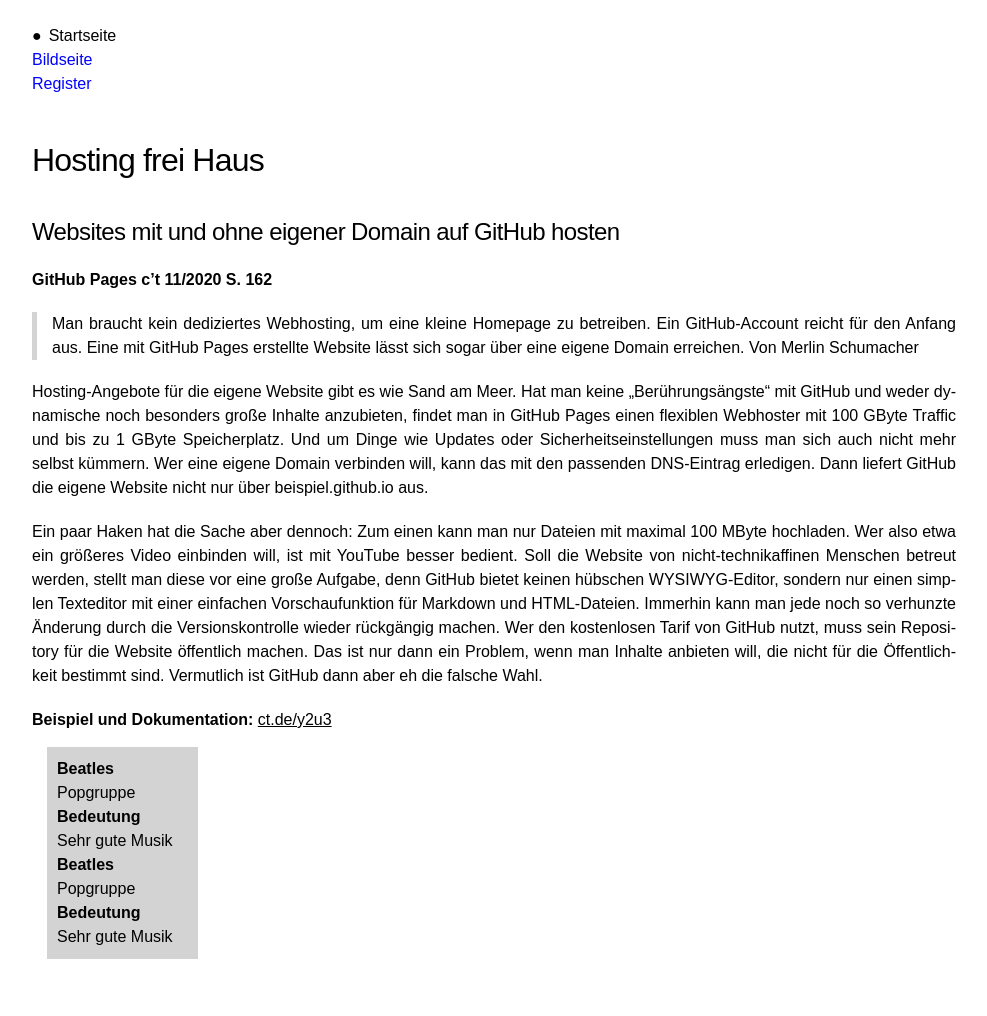
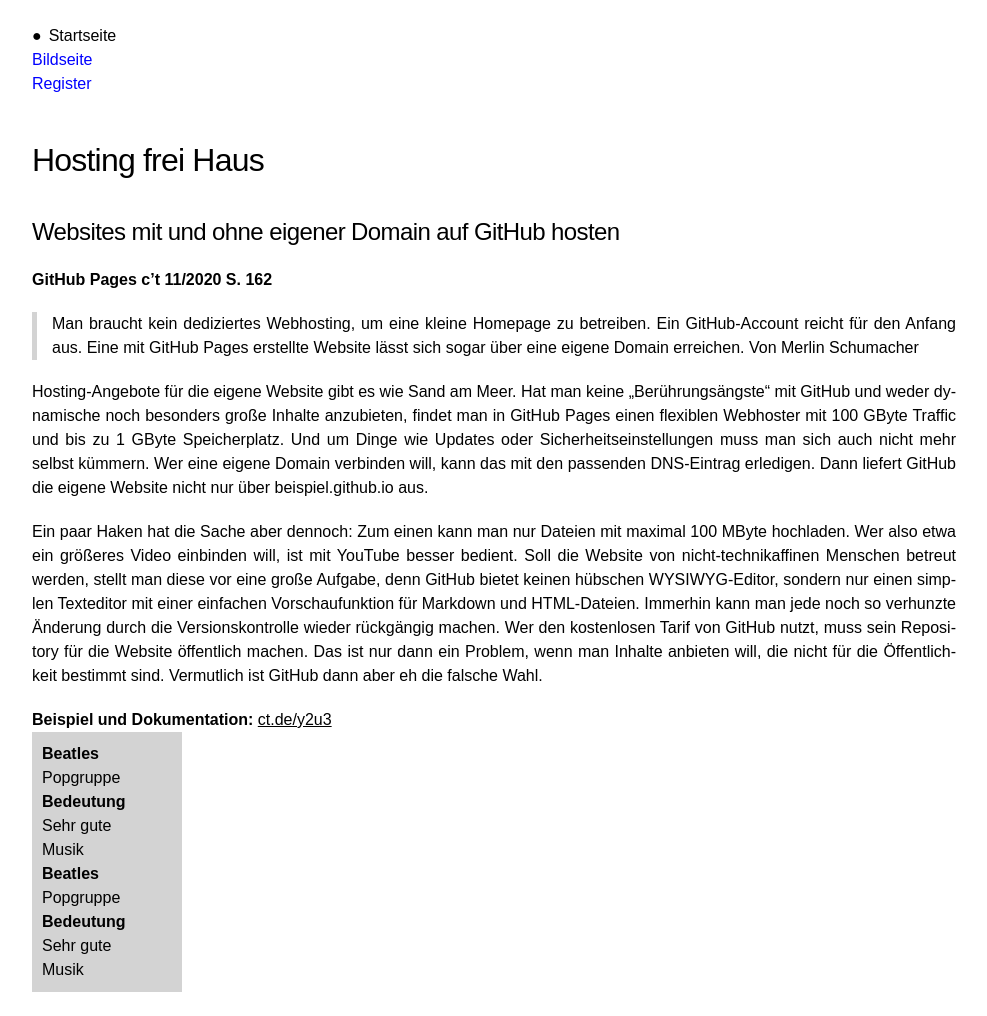
Before and after one commit to webuser-ralf/webuser-ralf.github.io, a Jekyll site: the page built from index.md, in a window 1280 px wide. Shown: the whole page, without its empty margins (146-1133 px from the left). Built offline with Jekyll 4.4.1, drawn with Linux system fonts in a browser that asks for light colours; our own code applies the rules of GitHub Pages for plain Markdown files.

Commit message:
Update layout.scss

```diff
--- a/_sass/layout.scss
+++ b/_sass/layout.scss
@@ -14,10 +14,9 @@
 }
 
 dl {
-    margin: 15px 0 15px 15px;
     background: lightgray;
     padding: 10px 25px 10px 10px;
-    display: inline-block;
+    width: 150px;
     float: left;
 }
 
```
